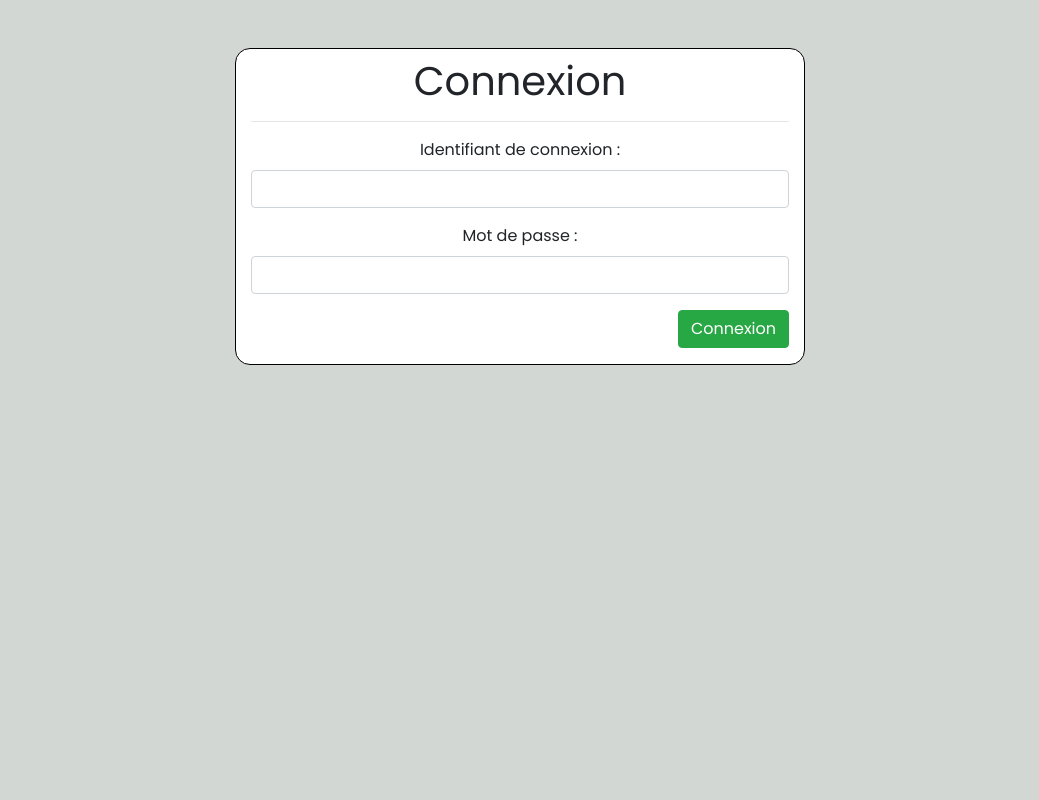
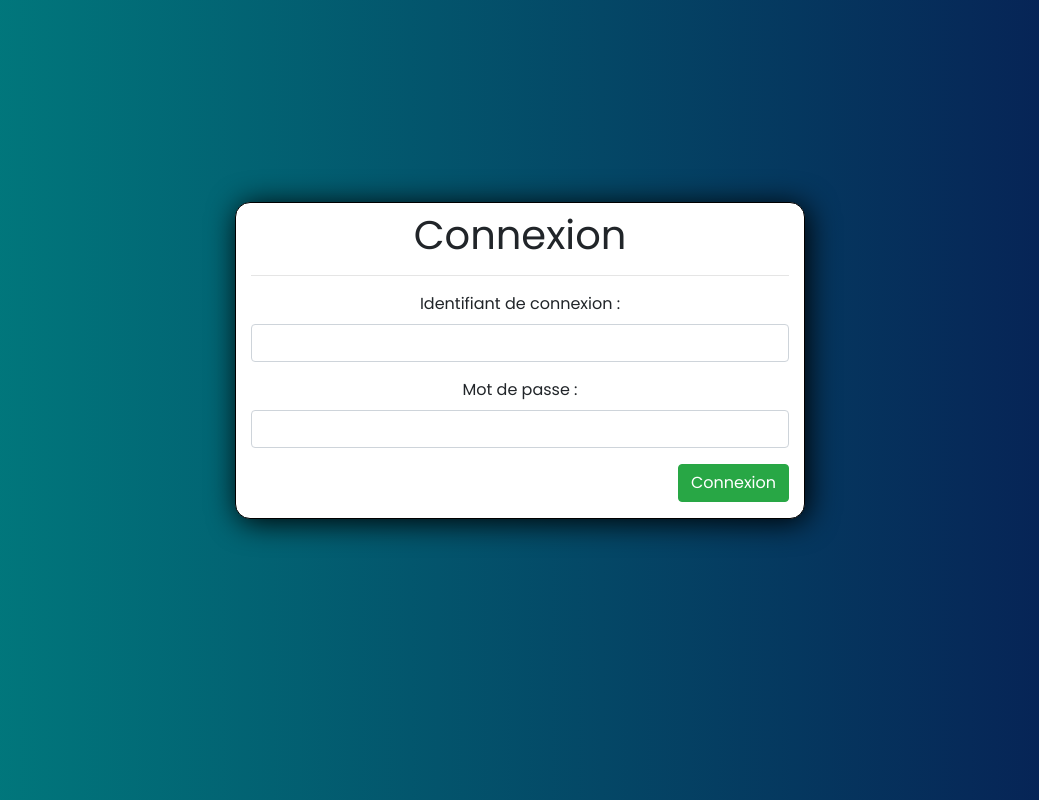
Before and after one commit to lGabranth/M2L_note_de_frais, a PHP site: page /login.php in a window 1280 px wide. Shown: the whole page, without its empty margins (120-1159 px from the left). Run offline with PHP 8.4, Linux system fonts and the light colour scheme; some libraries are stand-ins or nearby versions.

Commit message:
nouvel interface

```diff
--- a/1-modules/gestion_ligue/data.php
+++ b/1-modules/gestion_ligue/data.php
@@ -85,6 +85,7 @@ switch ($cas) {
 			$u_old->id_groupe_utilisateur = 3;
 			$u_old->Update();
 		}
+
 		if($id_utilisateur > 0){
 			#On rajoute la ligue à l'utilisateur que l'on a passé en admin et si il n'était pas de rang directeur, on le passe directeur.
 			$u = new utilisateur;
--- a/css/style.css
+++ b/css/style.css
@@ -1,13 +1,20 @@
+html{
+	height: 100%;
+}
+
 body {
-	/*background: linear-gradient(to right, rgba(0, 120, 250, 1) 70%, rgba(0, 120, 250) 100%);*/
-	background-color: #D2D7D3;
+	background: linear-gradient(to left, rgba(7, 27, 82, 1) 0%, rgba(0, 128, 128, 1) 100%);
+	/*background-color: #D2D7D3;*/
+	font-family: 'Poppins', sans-serif;
+	height: 90%;
 }
 
 .bloc {
 	background-color: #FFFFFF;
 	border: 1px solid black;
+	box-shadow: 3px 3px 30px black;
 	border-radius: 15px;
-	font-family: 'Poppins', sans-serif;
+	/*font-family: 'Poppins', sans-serif;*/
 }
 
 .separation {
--- a/login.php
+++ b/login.php
@@ -2,10 +2,9 @@
 
 <?php Head('Connexion', 0); ?>
 
-	<div class="container mt-5">
-		<div class="row">
-			<div class="col-3"></div>
-			<div class="col-6 bloc">
+	<div class="container h-100">
+		<div class="row h-100">
+			<div class="offset-md-3 col-md-6 bloc my-auto">
 				<h1 class="mt-2 text-center">Connexion</h1>
 				<hr>
 					<?php
@@ -48,7 +47,6 @@
 					</div>
 				</form>
 			</div>
-			<div class="col-3"></div>
 		</div>
 	</div>
 
```
Also changed, not shown: index.php (line endings or trailing spaces), 2 other files.
